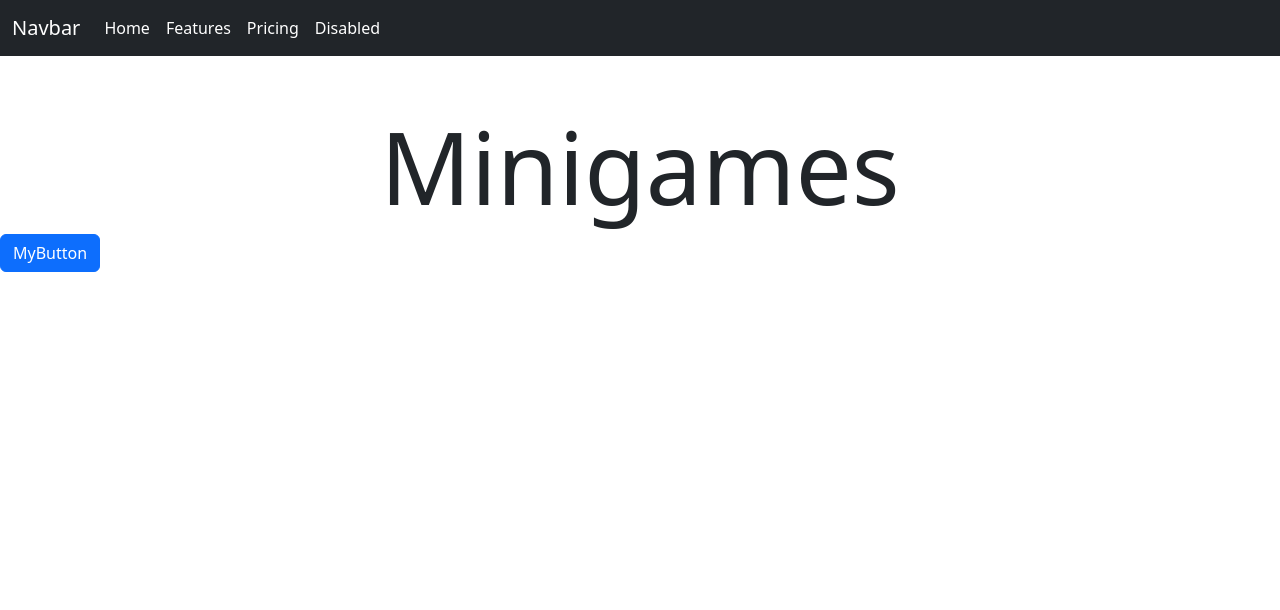
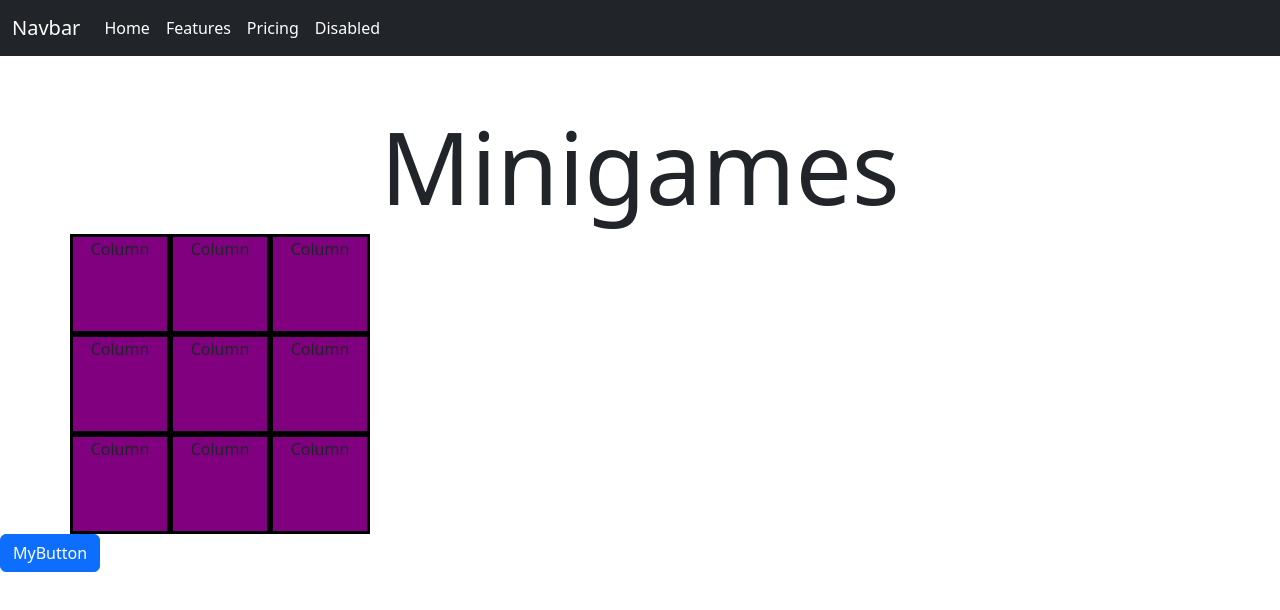
Before and after one commit to stewxy/Minigames, a React (Vite) app: page / in a window 1280 px wide. Shown: the top 610 px of the page. Built offline with nearby package versions, Linux system fonts and the light colour scheme.

Commit message:
implemented "grid" component of tictactoe

```diff
--- a/src/App.css
+++ b/src/App.css
@@ -6,3 +6,21 @@ h1{
     font-size: 100px;
     padding-top: 50px;
 }
+
+.col{
+    background-color: purple;
+    opacity: 100%;
+    height: 100px;
+    border-color: black;
+    border-style: solid;
+    width: 100px !important;
+
+}
+
+.clickable{
+    display:block;
+    background-color: aqua;
+    width: 100px;
+    height: 100px;
+    margin-left: 100px;
+}
--- a/src/App.tsx
+++ b/src/App.tsx
@@ -6,6 +6,7 @@ import Alert from "./components/Alert";
 import Button from "./components/Button";
 import "./App.css";
 import Navbar from "./components/Navbar";
+import Grid from "./components/Grid";
 
 function App() {
   // let items = ["New York", "San Francisco", "Tokyo", "Paris"];
@@ -31,6 +32,9 @@ function App() {
     <div>
       <Navbar></Navbar>
       <h1 className="mainHeading">Minigames</h1>
+
+      <Grid></Grid>
+
       {alertVisible && (
         <Alert onClose={() => setAlertVisibility(false)}>My Alert</Alert>
       )}
--- /dev/null
+++ b/src/components/Grid.tsx
@@ -0,0 +1,26 @@
+import React from "react";
+import "../App.css";
+
+const Grid = () => {
+  return (
+    <div className="container text-center">
+      <div className="row row-cols-3 ">
+        <div className="col">Column</div>
+        <div className="col">Column</div>
+        <div className="col">Column</div>
+      </div>
+      <div className="row row-cols-3 ">
+        <div className="col">Column</div>
+        <div className="col">Column</div>
+        <div className="col">Column</div>
+      </div>
+      <div className="row row-cols-3 ">
+        <div className="col">Column</div>
+        <div className="col">Column</div>
+        <div className="col">Column</div>
+      </div>
+    </div>
+  );
+};
+
+export default Grid;
```
